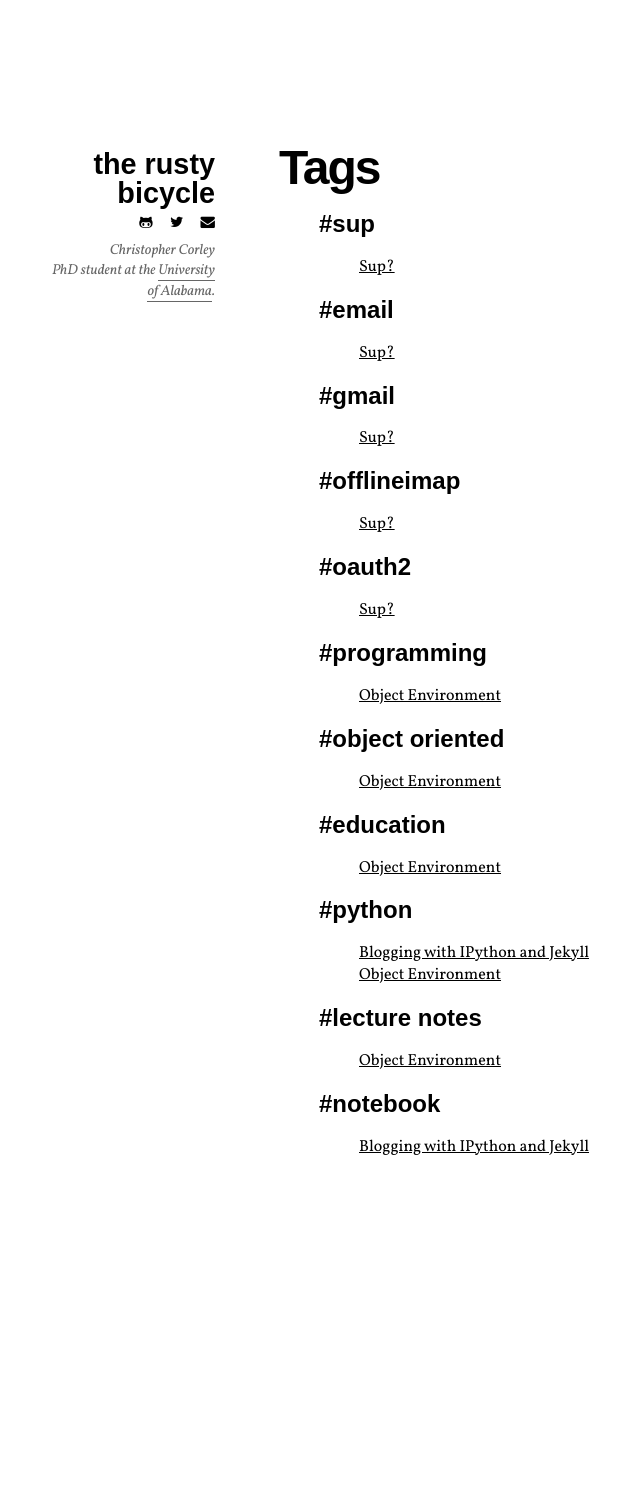
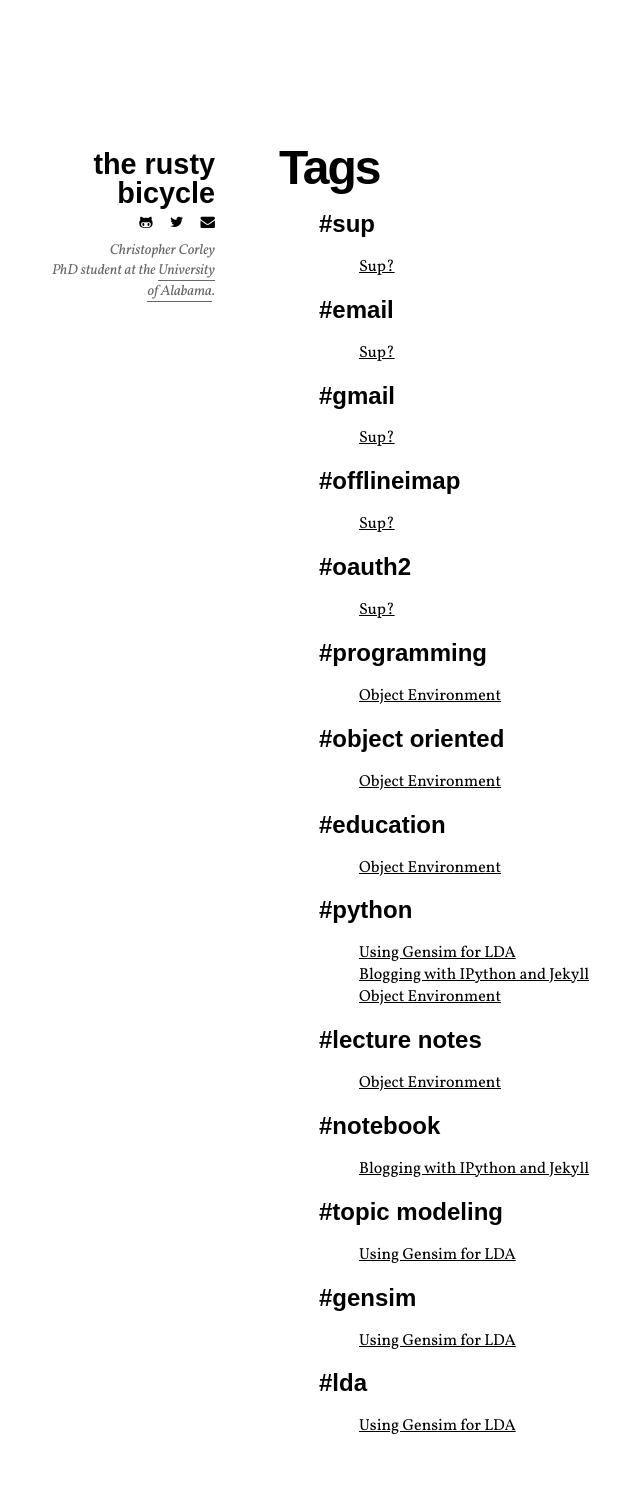
Before and after one commit to jamesdamon/cscorley, a Jekyll site: the page built from tags.html, in a window 1280 px wide. Shown: the whole page, without its empty margins (105-745 px from the left). Built offline with Jekyll 4.4.1, drawn with Linux system fonts in a browser that asks for light colours; Markdown is read by kramdown in place of the engine named in the settings; before the commit the page ends 1222 px from its top, so only the background shows below that; some of the changed lines change nothing that is shown.

Commit message:
Post short gensim tutorial

````diff
--- /dev/null
+++ b/_posts/2014-05-06-using-gensim-for-lda.md
@@ -0,0 +1,386 @@
+---
+layout: post
+title: "Using Gensim for LDA"
+tags:
+    - python
+    - topic modeling
+    - gensim
+    - lda
+---
+This is a short tutorial on how to use Gensim for LDA topic modeling.
+What is topic modeling? It is basically taking a number of documents (new
+articles, wikipedia articles, books, &c) and sorting them out into different
+topics. For example, documents on Babe Ruth and baseball should end up in the
+same topic, while [Dennis Rodman][] and basketball should end up in another.
+
+LDA is an extension of LSI/pLSI using some crazy statistical stuff.
+Most of that will not matter to us since we aren't implementing LDA.
+One important thing to consider about LDA, however, is that it is a
+[mixture model][], which is statistical mumbojumbo for "documents can be
+associated with more than one topic." That is, and article about Dennis Rodman
+could be related to multiple topics: basketball, tattoos, and crazy hair colors.
+
+Right now, Gensim is in the process of being ported to Python 3.
+This tutorial is written for Gensim 0.9.1.
+I'll assume that you've got Gensim installed and working on Python 2 already.
+
+[mixture model]: https://en.wikipedia.org/wiki/Mixture_model
+[Dennis Rodman]: https://en.wikipedia.org/wiki/Dennis_Rodman
+
+
+Let's start, go ahead and import gensim:
+
+<div class="in_prompt">in [1]:</div>
+
+{% highlight python %}
+from __future__ import print_function
+import gensim
+{% endhighlight %}
+
+In LDA, we infer a certain number of topics from a given corpus.
+I prefer the Mallet format for corpora,
+namely because each document has an associated document name or id.
+Other formats require you to maintain this separately with a key file,
+but that's just dumb.
+
+I've got handy a corpus of every title (already preprocessed) of the Android
+issue report database.
+You can download that [here](/static/android_titles.tar.gz).
+
+Here are the first three lines (aka the first three documents (aka the first
+three issue report titles))
+of the corpus file:
+
+<div class="in_prompt">in [2]:</div>
+
+{% highlight python %}
+!head -3 android.mallet
+{% endhighlight %}
+
+<div class="output_prompt">out [2]:</div>
+
+    1 en incorrect url address project
+    2 en good luck
+    3 en http proxy support
+
+
+Luckily, Gensim supports reading this format directly!
+So, let's load up our corpus into something Gensim can use internally:
+
+<div class="in_prompt">in [3]:</div>
+
+{% highlight python %}
+corpus = gensim.corpora.MalletCorpus('android.mallet')
+{% endhighlight %}
+
+This might take awhile, because it is building some metadata about the corpus
+itself.
+
+Typically, you would use the corpus in a loop like so:
+
+``` python
+for document in corpus:
+    blah(document)
+```
+
+But, just for our purposes, let's look at the first document it's holding:
+
+<div class="in_prompt">in [4]:</div>
+
+{% highlight python %}
+next(iter(corpus))
+{% endhighlight %}
+
+<div class="output_prompt">out [4]:</div>
+
+
+
+
+    [(6936, 1), (15314, 1), (300, 1), (10981, 1)]
+
+
+
+Um, what? That doesn't look anything like the first document from before.
+That's because this is the internal representation Gensim (and all of its
+modeling algorithms) uses.
+This is a document, but instead of a list of words, it is a list of tuples where
+each tuple is
+a *word id* and frequency pair.
+
+So we can see word #6936 appears 1 time in the first document.
+But what is word #6936?
+Again, let's do that crazy `next(iter(` business so we don't end up going over
+every document in the corpus.
+Check this out:
+
+<div class="in_prompt">in [5]:</div>
+
+{% highlight python %}
+for word_id, freq in next(iter(corpus)):
+    print(corpus.id2word[word_id], freq)
+{% endhighlight %}
+
+<div class="output_prompt">out [5]:</div>
+
+    incorrect 1
+    url 1
+    address 1
+    project 1
+
+
+<div class="in_prompt">in [6]:</div>
+
+{% highlight python %}
+!head -1 android.mallet
+{% endhighlight %}
+
+<div class="output_prompt">out [6]:</div>
+
+    1 en incorrect url address project
+
+
+Badass, yeah?
+
+<br /><br />
+
+Okay, not really, that's not very interesting.
+I did something a little different here, and that's using the `corpus.id2word`
+attribute.
+It's simply a Python dictionary that maps `id->word` for all words in the
+corpus.
+
+Alright, let's actually generate a model (go ahead and get a sandwich, it'll be
+a minute):
+
+<div class="in_prompt">in [7]:</div>
+
+{% highlight python %}
+model = gensim.models.LdaModel(corpus, id2word=corpus.id2word, alpha='auto', num_topics=25)
+model.save('android.lda')
+#model = gensim.models.LdaModel.load('android.lda')
+{% endhighlight %}
+
+We can save/load the model for later use
+instead of having to rebuild it every time, as shown in the comment.
+As much as I enjoy sandwiches, I don't want to do this all the time.
+
+There are a couple of parameters other than the corpurs that I've set there.
+Let's talk about those for a sec:
+
+1. **id2word**: Although you can build a model from just a corpus, I've gone
+ahead and let the LdaModel know about the `corpus.id2word`.
+It just makes some of the things I'll show you next nicer.
+2. **alpha**: This particular LDA implementation uses something that can
+automatically update the `alpha` value for us.
+This determines how 'smooth' the model is, which makes no damned sense if you
+aren't working in the area (it doesn't make much sense to me).
+Here's what alpha does: as it gets smaller, each topic is going to be *more
+specific*, i.e., likely to only made up of words not in other topics. As it gets
+bigger, words can begin to appear in multiple topics, which is what we want.
+The word "ball" could appear in a topic on baseball, basketball, football-- okay
+you get it.
+It's not good to have a large alpha either, because then all our topics will
+start intermingling and making out and that's gross.
+I have no idea how the `'auto'` setting really works, but it seems pretty legit
+to me so I'll just use that for now.
+3. **num_topics**:
+The `num_topics` parameter just determines how many topics we want the model to
+give us.
+I've used 25 here since we are only looking at a corpus of titles.
+
+Let's look at a few random topics:
+
+<div class="in_prompt">in [8]:</div>
+
+{% highlight python %}
+model.show_topics(topics=5, topn=5)
+{% endhighlight %}
+
+<div class="output_prompt">out [8]:</div>
+
+
+
+
+    ['0.047*link + 0.027*ui + 0.018*main + 0.017*level + 0.016*locale',
+     '0.107*tap + 0.047*popup + 0.045*appears + 0.031*request + 0.029*tab',
+     '0.120*play + 0.096*ics + 0.084*music + 0.049*bug + 0.030*android',
+     '0.106*device + 0.078*google + 0.060*talk + 0.057*voice + 0.044*icon',
+     '0.191*screen + 0.055*button + 0.034*change + 0.032*page + 0.032*lock']
+
+
+
+These are the top 5 words associated with 5 random topics.
+The decimal number is the *weight* of the word it is multiplying,
+i.e., how much does this word influence the particular topic.
+The model knows how to do this because we gave it the `id2word` dictionary.
+Without it, we wouldn't be able to read this output (still).
+
+Now, let's do something actually useful: query the model.
+
+Let's say we would like to know which topics a certain string is most associated
+with.
+
+<div class="in_prompt">in [9]:</div>
+
+{% highlight python %}
+query = 'google maps broken navigation'
+query = query.split()
+query
+{% endhighlight %}
+
+<div class="output_prompt">out [9]:</div>
+
+
+
+
+    ['google', 'maps', 'broken', 'navigation']
+
+
+
+We query the model by indexing it with our query!
+But first, we need to transform it into a representation the model understands.
+We can't just do this (yet):
+
+```python
+model[query]
+```
+That will definitely cause us some heartache, because the query is just words.
+LDA technically knows nothing about the actual words, just the ids we've given
+them.
+
+So, let's build something to translate those words back to ids and their
+frequencies.
+Gensim has an awesome built in way of doing this called a Dictionary.
+Sure, we *could* use regular old Python `dict`s to map `id->word` and build the
+`(word, frequency)` pairs ourselves,
+but I'm a fancy person that enjoys fancy things.
+
+Here's what we do:
+
+<div class="in_prompt">in [10]:</div>
+
+{% highlight python %}
+id2word = gensim.corpora.Dictionary()
+_ = id2word.merge_with(corpus.id2word)
+{% endhighlight %}
+
+This creates an empty special Dictionary, and then we merge our original corpus
+dictionary into it. Whatever merge_with returns isn't important to us, so throw
+it in the Python garbage bin, underscore.
+
+This doesn't seem to gain us much, until we want to translate an entire document
+into `(word, frequency)` pairs:
+
+<div class="in_prompt">in [11]:</div>
+
+{% highlight python %}
+query = id2word.doc2bow(query)
+query
+{% endhighlight %}
+
+<div class="output_prompt">out [11]:</div>
+
+
+
+
+    [(1754, 1), (6081, 1), (8441, 1), (9208, 1)]
+
+
+
+<div class="in_prompt">in [12]:</div>
+
+{% highlight python %}
+model[query]
+{% endhighlight %}
+
+<div class="output_prompt">out [12]:</div>
+
+
+
+
+    [(3, 0.20387470260323143),
+     (9, 0.35862973787398261),
+     (15, 0.010585652382570768),
+     (16, 0.010899567346349904),
+     (18, 0.011132829837161632),
+     (21, 0.22968681811101002),
+     (22, 0.010344492016793241),
+     (23, 0.010589823218917306),
+     (24, 0.010154742173706556)]
+
+
+
+*Note: your results absolutely should differ from mine _slightly_, given
+the probablistic nature of the model*
+
+Awwwwww yeahhhhhhhhhhh.
+Now we're *cookin' with gas*.
+
+From this list, we have each topic and the likelihood that the `query` relates
+to that topic.
+So, if we sort this a little more meaningfully:
+
+<div class="in_prompt">in [13]:</div>
+
+{% highlight python %}
+a = list(sorted(model[query], key=lambda x: x[1]))
+print(a[0])
+print(a[-1])
+{% endhighlight %}
+
+<div class="output_prompt">out [13]:</div>
+
+    (24, 0.010154742173743013)
+    (9, 0.35859622416422271)
+
+
+We can see that the least and the most related topic to our document.
+Let's check out what words are most associated with those two topics.
+
+<div class="in_prompt">in [14]:</div>
+
+{% highlight python %}
+model.print_topic(a[0][0]) #least related
+{% endhighlight %}
+
+<div class="output_prompt">out [14]:</div>
+
+
+
+
+    '0.063*apps + 0.062*wifi + 0.058*calendar + 0.044*exchange + 0.035*changing + 0.030*location + 0.027*latitude + 0.024*automatically + 0.021*event + 0.020*disappears'
+
+
+
+<div class="in_prompt">in [15]:</div>
+
+{% highlight python %}
+model.print_topic(a[-1][0]) #most related
+{% endhighlight %}
+
+<div class="output_prompt">out [15]:</div>
+
+
+
+
+    '0.155*maps + 0.086*issue + 0.054*google + 0.034*android + 0.031*unlock + 0.024*books + 0.020*coming + 0.016*failed + 0.015*note + 0.013*word'
+
+
+
+So, the first one looks like garbage for our query, but the second seems to be
+mostly about the Google specific applications, including maps! Not the best
+results, so this model's number of topics probably needs to be a bit higher, or
+`alpha` values played with until results pan out.
+
+Note how our initial query only returned nine or so related topics. Didn't we
+ask for 25 of them? Well, we did, but Gensim defaults to only showing the top
+ones that meet a certain threshold (`>= 0.01`). Digging deeper than that is
+ugly, so for now we will just deal with these results.
+
+I am getting pretty tired of looking at this, so I think this will conclude the
+tutorial on using Gensim's LDA stuff for now. Go ahead and try out this code for
+yourself.
+
+
+This notebook on "Using Gensim for LDA" is available for download
+[here](/notebooks/Using Gensim for LDA.ipynb).
--- a/css/styles.css
+++ b/css/styles.css
@@ -198,7 +198,24 @@ p.feature-image img {
 .highlight {
     font-size: 0.8em;
     line-height: 1.1em;
-    margin: 1em 0;
+    margin: 0 0 0 3em;
+}
+
+.lineno {
+    font-size: 1.1em;
+    margin: 0 1em 0 0;
+    color: #f09;
+    background: #fff;
+}
+
+.in_prompt{
+    font-size: 0.5em;
+    color: #00a;
+}
+
+.output_prompt{
+    font-size: 0.5em;
+    color: #a00;
 }
 
 .content .source {
````
Also changed, not shown: 2 other files.
